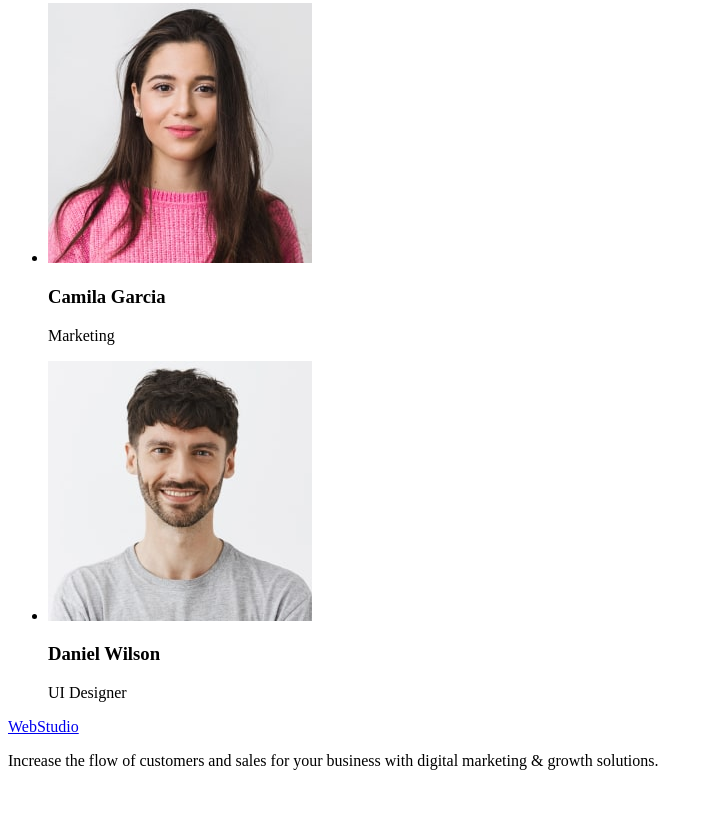
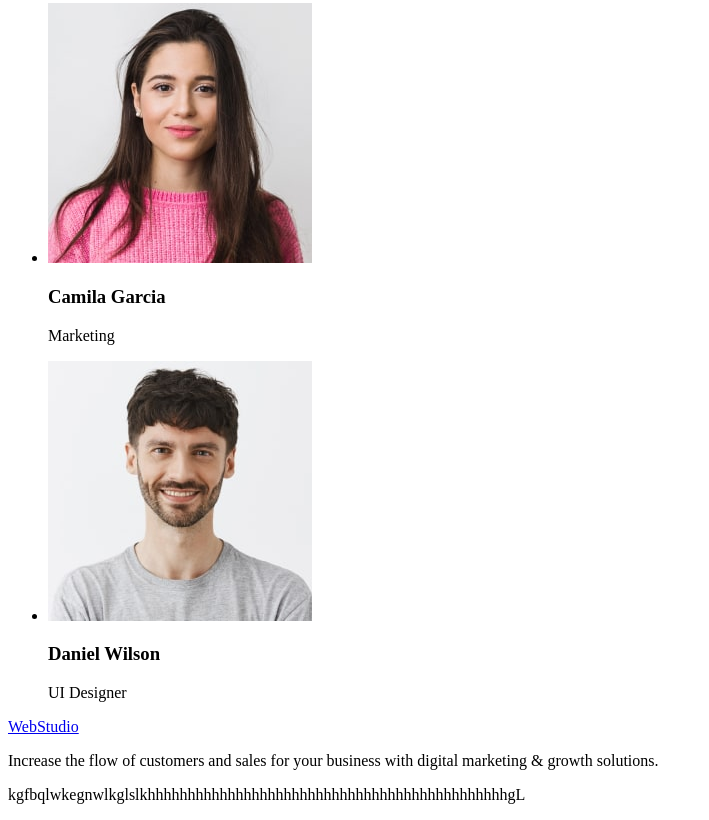
Before and after one commit to SergiiVelychko/Titan, a plain HTML site: page index.html in a window 1280 px wide. Shown: the part 2437-3257 px from the top of the page, without its empty margins (0-709 px from the left). Before the commit the page ends 3223 px from the top, so only its background shows below. Drawn offline with Linux system fonts and the light colour scheme.

Commit message:
Update index.html

```diff
--- a/index.html
+++ b/index.html
@@ -99,5 +99,6 @@
         <a href="./index.html">WebStudio</a>
         <p>Increase the flow of customers and sales for your business with digital marketing & growth solutions.</p>
     </footer>
+    <p>kgfbqlwkegnwlkglslkhhhhhhhhhhhhhhhhhhhhhhhhhhhhhhhhhhhhhhhhhhhhhgL</p>
 </body>
 </html>
```
